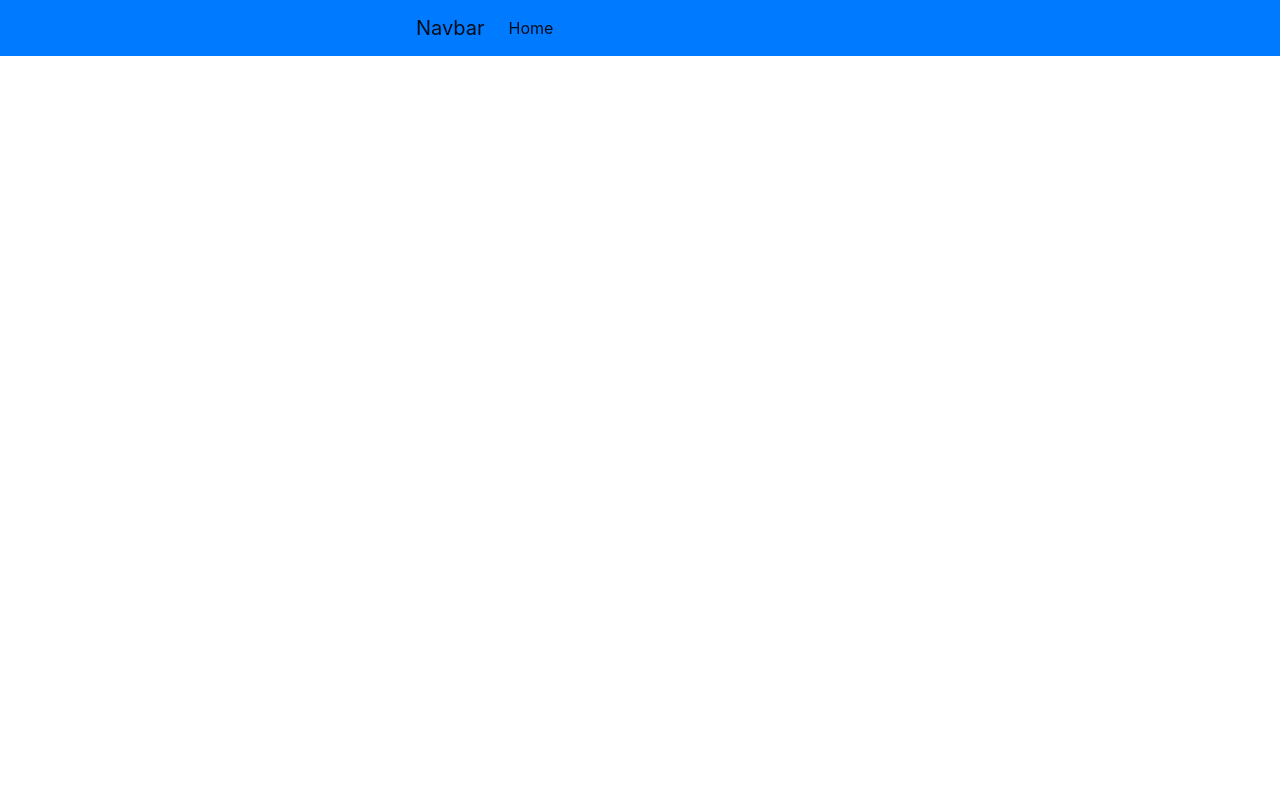
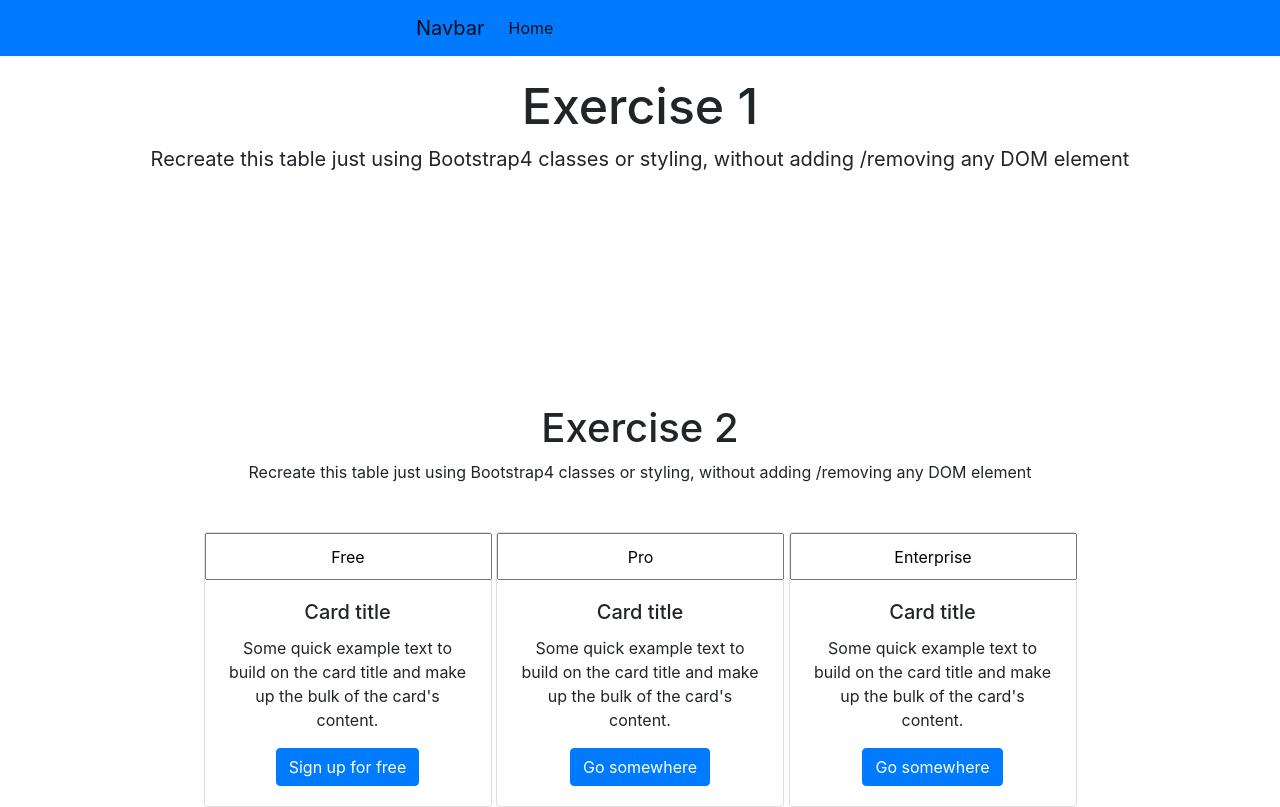
Before and after one commit to alimukhtor/M2-D8-PAIR-PROGRAMMING, a plain HTML site: page AliPart/index.html in a window 1280 px wide. Drawn offline with nearby package versions, Linux system fonts and the light colour scheme; files that its build step writes are made by us from their sources.

Commit message:
some features were added

```diff
--- a/AliPart/index.html
+++ b/AliPart/index.html
@@ -13,10 +13,6 @@
     <nav class="navbar navbar-expand-lg navbar-light bg-primary">
       <div class="navbar-home d-flex">
         <a class="navbar-brand" href="#">Navbar</a>
-      <!-- <button class="navbar-toggler" type="button" data-toggle="collapse" data-target="#navbarSupportedContent" aria-controls="navbarSupportedContent" aria-expanded="false" aria-label="Toggle navigation">
-        <span class="navbar-toggler-icon"></span>
-      </button> -->
-
       <div class="collapse navbar-collapse" id="navbarSupportedContent">
         <ul class="navbar-nav mr-auto">
           <li class="nav-item active">
@@ -25,3 +21,75 @@
         </div>
       </div>
     </nav>
+    <div class="task1-header">
+      <h1>Exercise 1</h1>
+      <p>Recreate this table just using Bootstrap4 classes or styling, without adding /removing any DOM element</p>
+    </div>
+
+  <!-- <div class="container border">
+    <div class="row">
+      <div class="col-2">
+        <p>First column<br> Height 400px<br>Green-ish background<br>Text centered</p>
+      </div>
+  </div>
+      <div class="col-2">
+        <p>Second Column<br>Text to the bottom<br>Bold, blueish<br>Background </p>
+      </div>
+      <div class="col-4">
+        <div class="row">
+          <div class="col-8">
+            <p>Third column part 1</p>
+          </div>
+        </div>
+        <div class="row">
+          <div class="col-8">
+            <p>Third column part 2</p>
+          </div>
+        </div><div class="row">
+          <div class="col-8">
+            <p>Third column part 3</p>
+          </div>
+        </div>
+      </div>
+    </div> -->
+    <div class="task2-header">
+      <h1>Exercise 2</h1>
+      <p>Recreate this table just using Bootstrap4 classes or styling, without adding /removing any DOM element</p>
+    </div>
+    <div class="container-card text-center mt-5">
+    <div class="card d-inline-block" style="width: 18rem;">
+      <input class="text" type="label" name="" value="Free">
+      <div class="card-body">
+        <h5 class="card-title">Card title</h5>
+        <p class="card-text">Some quick example text to build on the card title and make up the bulk of the card's content.</p>
+        <a href="#" class="btn btn-primary tex">Sign up for free</a>
+      </div>
+    </div>
+    <div class="card d-inline-block" style="width: 18rem;">
+    <input class="text" type="label" name="" value="Pro">
+      <div class="card-body">
+        <h5 class="card-title">Card title</h5>
+        <p class="card-text">Some quick example text to build on the card title and make up the bulk of the card's content.</p>
+        <a href="#" class="btn btn-primary">Go somewhere</a>
+      </div>
+    </div>
+    <div class="card d-inline-block" style="width: 18rem;">
+      <input class="text" type="label" name="" value="Enterprise">
+      <div class="card-body">
+        <h5 class="card-title">Card title</h5>
+        <p class="card-text">Some quick example text to build on the card title and make up the bulk of the card's content.</p>
+        <a href="#" class="btn btn-primary">Go somewhere</a>
+      </div>
+    </div>
+  </div>
+
+
+
+
+
+
+
+    <script src="https://code.jquery.com/jquery-3.5.1.slim.min.js" integrity="sha384-DfXdz2htPH0lsSSs5nCTpuj/zy4C+OGpamoFVy38MVBnE+IbbVYUew+OrCXaRkfj" crossorigin="anonymous"></script>
+    <script src="https://cdn.jsdelivr.net/npm/bootstrap@4.6.0/dist/js/bootstrap.bundle.min.js" integrity="sha384-Piv4xVNRyMGpqkS2by6br4gNJ7DXjqk09RmUpJ8jgGtD7zP9yug3goQfGII0yAns" crossorigin="anonymous"></script>
+
+  </body>
--- a/AliPart/style.css
+++ b/AliPart/style.css
@@ -1,3 +1,26 @@
 .navbar-home {
   margin-left: 400px;
 }
+.task1-header{
+  text-align: center;
+  margin-top: 20px;
+}
+.task1-header h1{
+  font-size: 50px;
+}
+.task1-header p{
+  font-size: 20px;
+}
+
+
+.task2-header{
+  text-align: center;
+  margin-top: 20px;
+  margin-top: 230px;
+}
+.text{
+  width: 287px;
+height: 47px;
+text-align: center;
+/* border-color: grey;  */
+}
```
